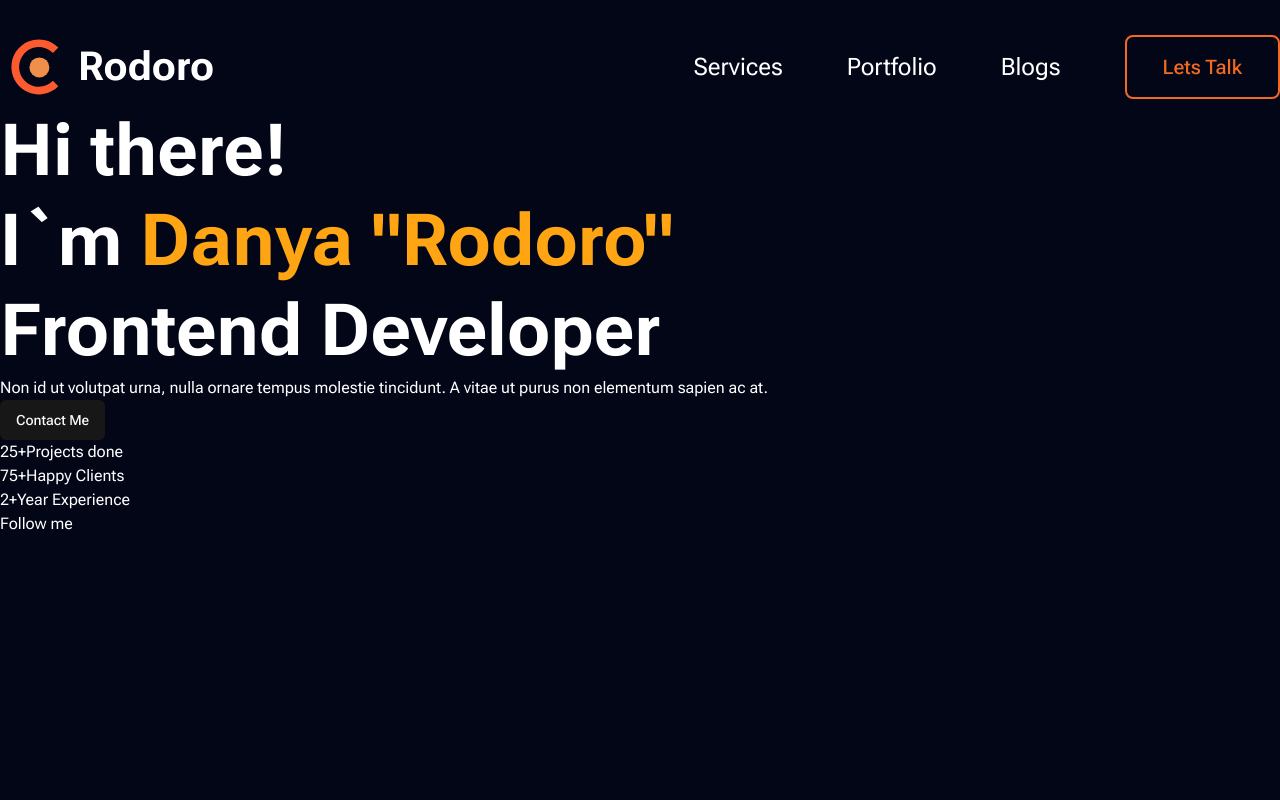
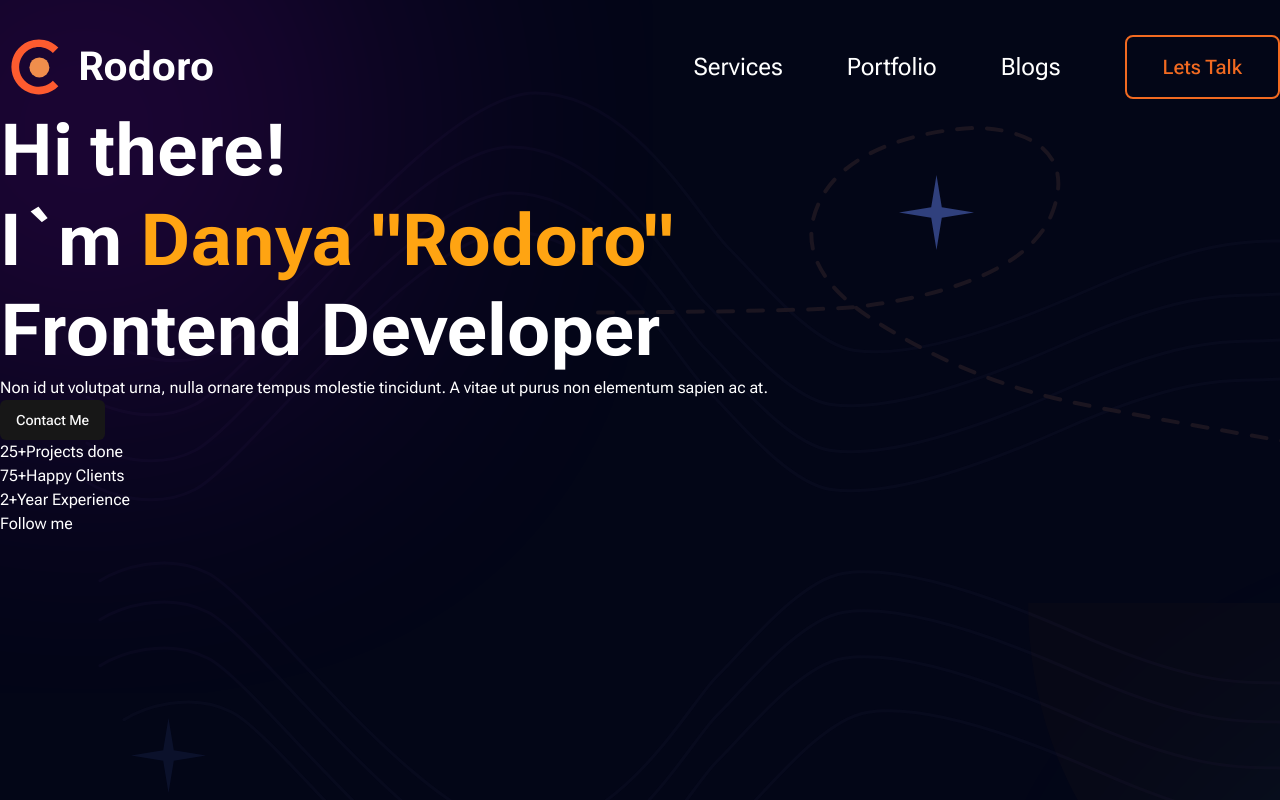
Before and after one commit to Rodoro/portfolio_v2, a Next.js app: page / in a window 1280 px wide. Built offline with nearby package versions, Linux system fonts and the light colour scheme.

Commit message:
Add bg in about

```diff
--- a/src/shared/ui/Link.tsx
+++ b/src/shared/ui/Link.tsx
@@ -1,4 +1,3 @@
-import React from 'react'
 import Link from 'next/link'
 
 export default function CustomLink({ href, children }: { href: string, children: React.ReactNode }) {
--- a/src/shared/ui/Logo.tsx
+++ b/src/shared/ui/Logo.tsx
@@ -1,5 +1,4 @@
 import Link from 'next/link'
-import React from 'react'
 
 export default function Logo() {
     return (
--- a/src/widgets/ui/layout/Header/Header.tsx
+++ b/src/widgets/ui/layout/Header/Header.tsx
@@ -1,7 +1,6 @@
 import { Button } from '@/shared/ui/button'
 import CustomLink from '@/shared/ui/Link'
 import Logo from '@/shared/ui/Logo'
-import React from 'react'
 
 export default function Header() {
     return (
--- /dev/null
+++ b/src/widgets/ui/pages/Main/About/About.module.css
@@ -0,0 +1,10 @@
+.section_about::before {
+    content: '';
+    background: url('/img/bg_about.svg') no-repeat;
+    width: 100%;
+    height: 100%;
+    position: absolute;
+    top: 0;
+    left: 0;
+    z-index: -1;
+}
--- a/src/widgets/ui/pages/Main/About/About.tsx
+++ b/src/widgets/ui/pages/Main/About/About.tsx
@@ -1,9 +1,10 @@
 import { Button } from '@/shared/ui/button'
-import React from 'react'
+import styles from './About.module.css'
 
 export default function About() {
     return (
-        <section className='w-full '>
+        <section className={`w-full ${styles.section_about}`}>
+            {/* //TODO: Исправить позиционирование фона */}
             <h1 className='text-7xl font-bold leading-tight'>
                 Hi there!<br />
                 I`m <span className='text-accent'>Danya &quot;Rodoro&quot;</span><br />
```
Also changed, not shown: public/img/bg_about.svg (added).
